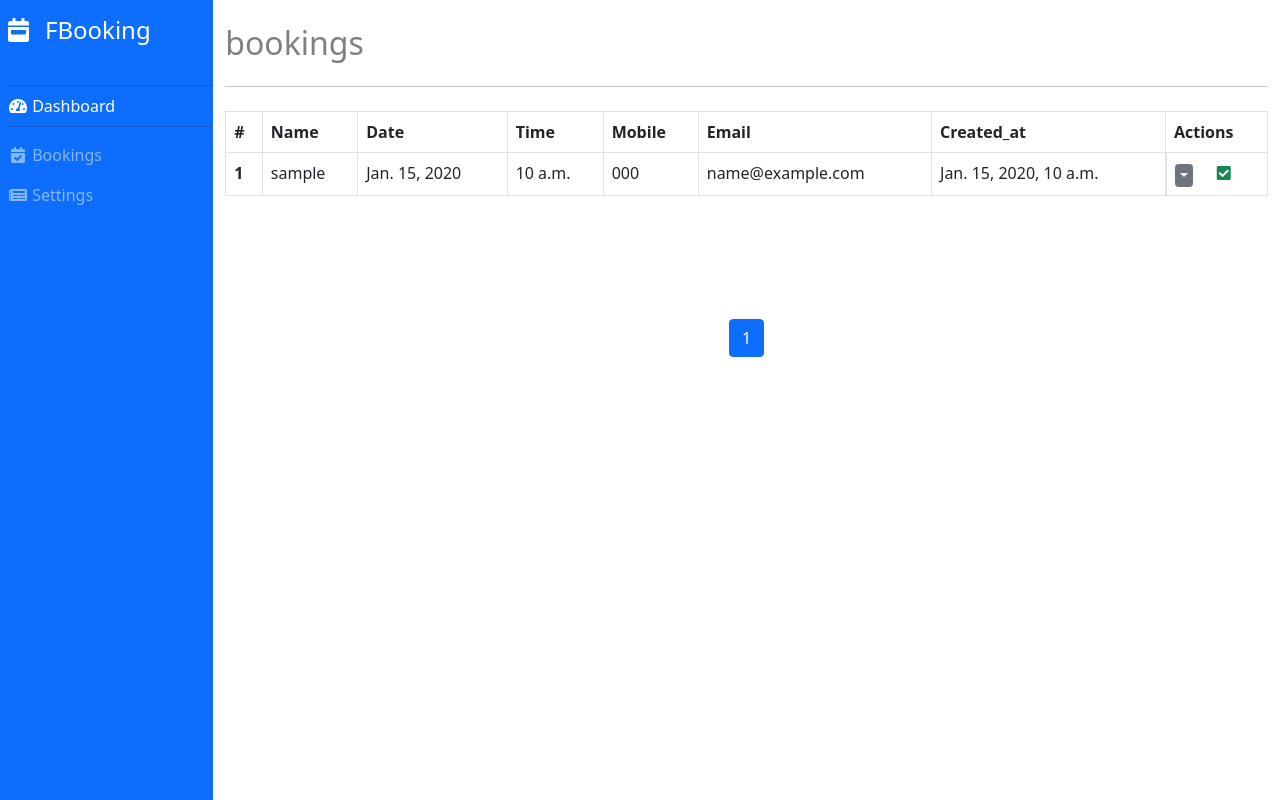
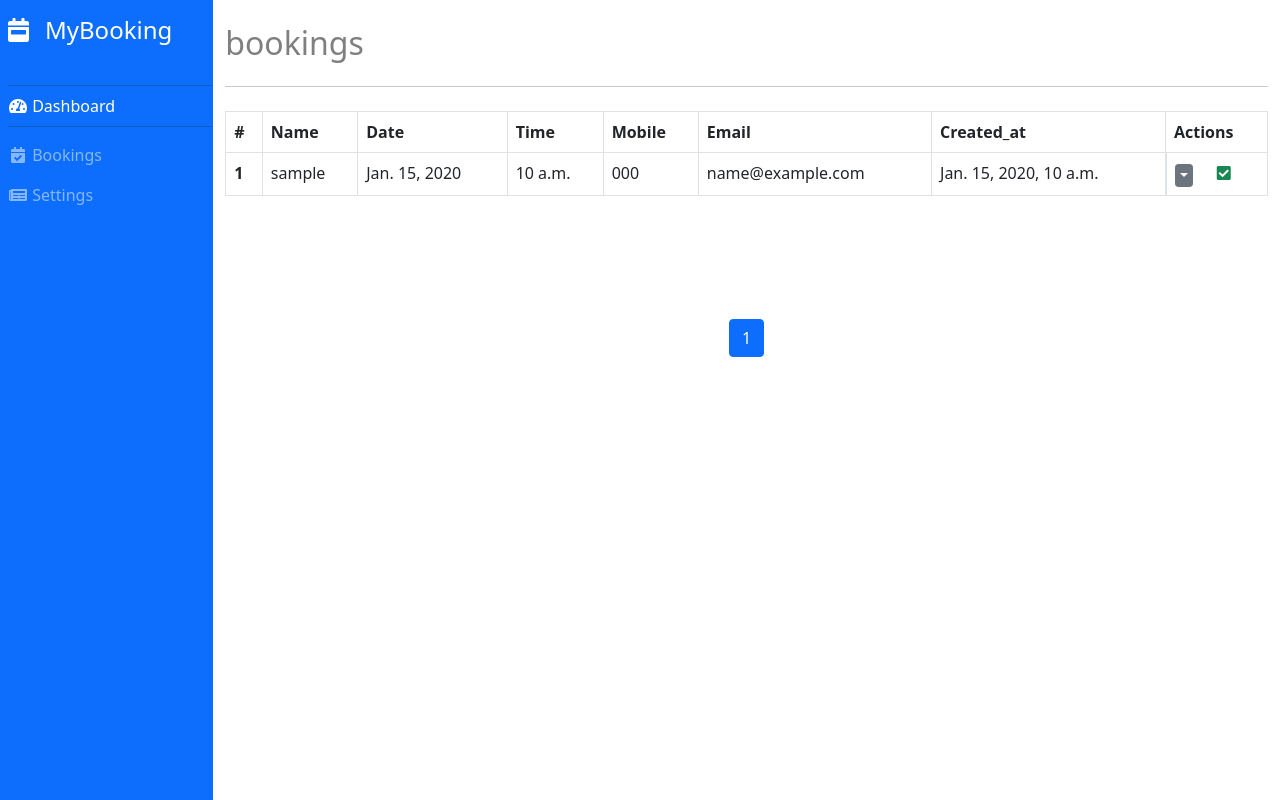
Before and after one commit to boconlonton/python-dj-booking-app, a Django app: page /admin/list in a window 1280 px wide. Run offline with Django 4.2, Linux system fonts and the light colour scheme; a user stored in the database is signed in; tables that the repository leaves empty hold one stand-in row (values such as "Sample post"); parts of the project's set-up code (start-up, migrations or seed data) failed here and were passed over.

Commit message:
fix: Update admin page name

```diff
--- a/src/templates/src/side_nav.html
+++ b/src/templates/src/side_nav.html
@@ -5,7 +5,7 @@
         <h4 class="sidebar-brand-icon rotate-n-15">
             <i class="fas fa-calendar-week"></i>
         </h4>
-        <h4 class="mx-3">FBooking</h4>
+        <h4 class="mx-3">MyBooking</h4>
     </a>
     <!-- nav links START -->
     <hr class="sidebar-divider mb-0">
```
